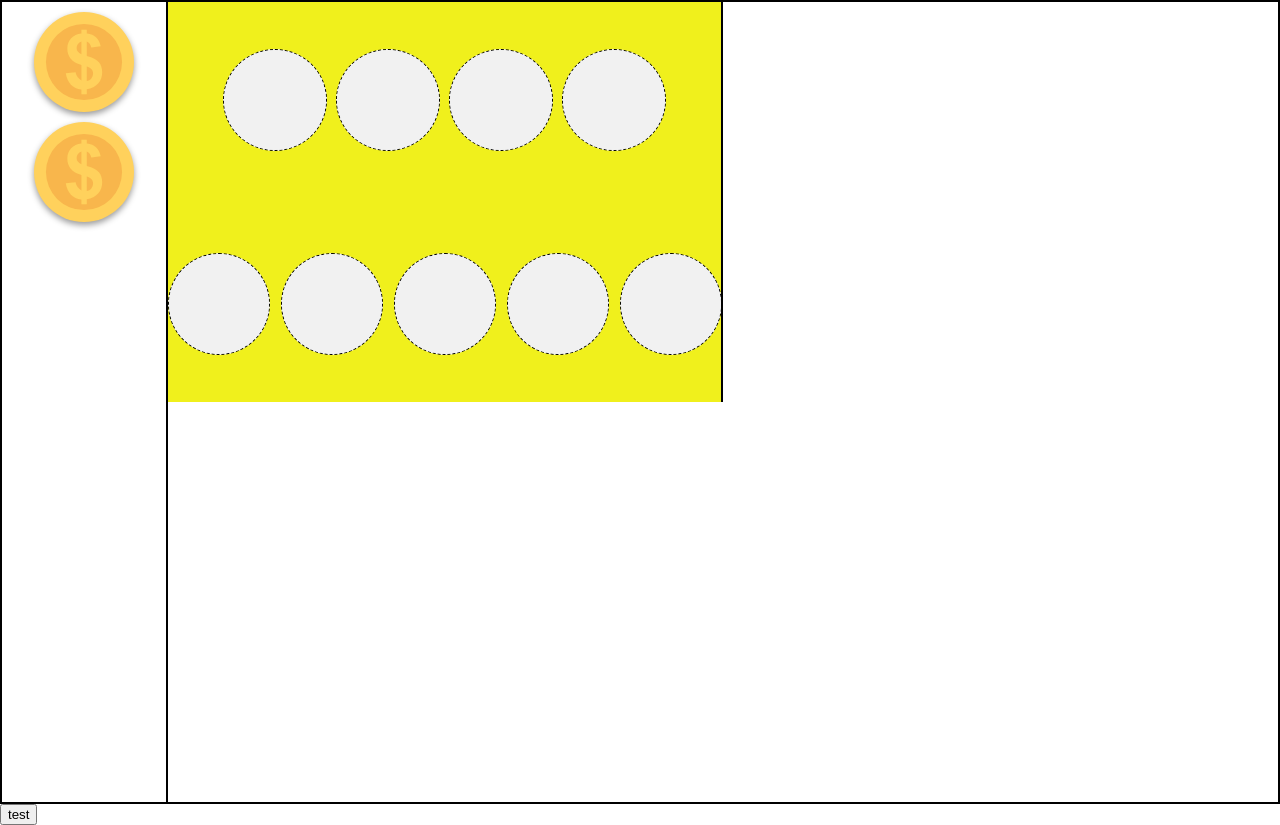
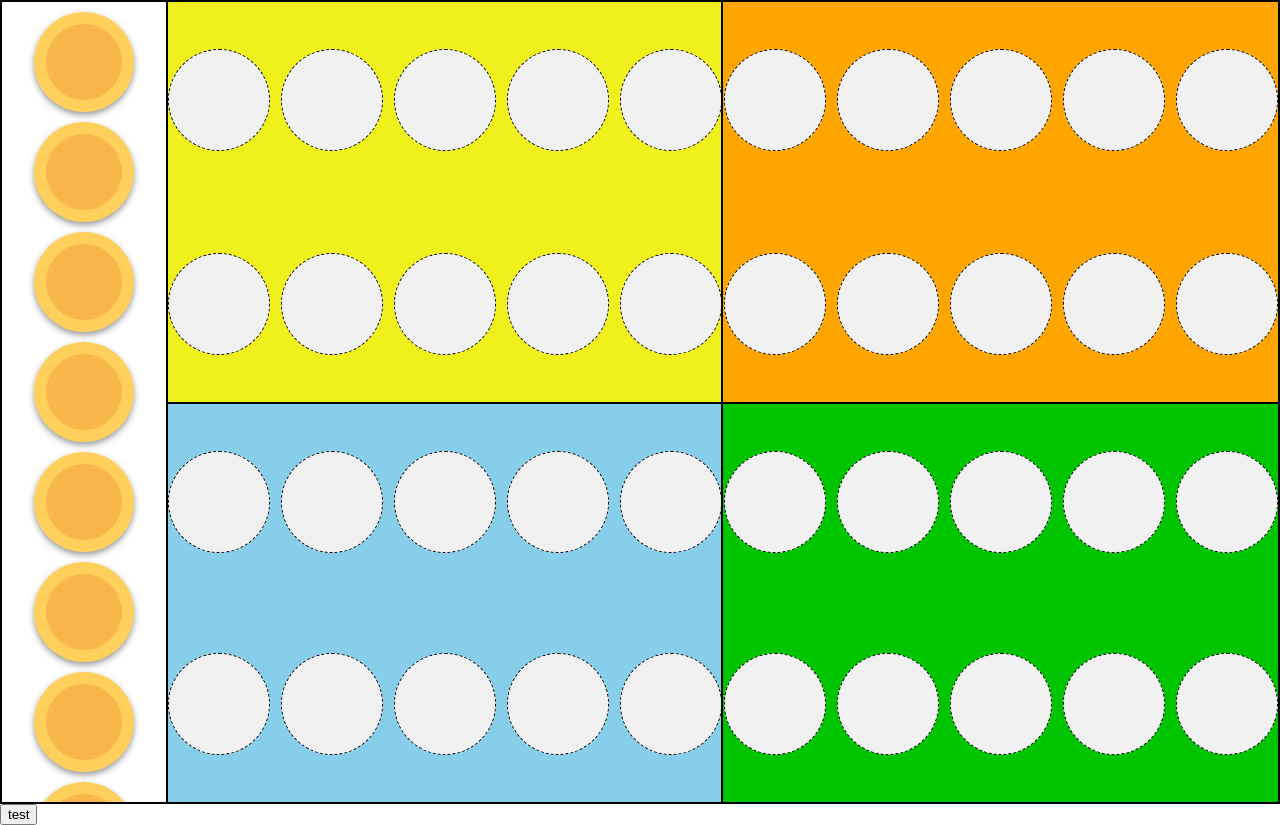
Before and after one commit to zokizuan/scriptAngular, an Angular app: page / in a window 1280 px wide. Built offline with nearby package versions, Linux system fonts and the light colour scheme.

Commit message:
still testing

```diff
--- a/src/app/components/board/board.component.html
+++ b/src/app/components/board/board.component.html
@@ -1,32 +1,35 @@
-<div class="parent">
+<div class="parent" cdkDropListGroup>
+
   <div class="side_container example-list">
-    <div  cdkDropList id="coinContainer" [cdkDropListData]="coins" [cdkDropListConnectedTo]="['board_1']" class="image_container" (cdkDropListDropped)="drop($event)">
+    <div  cdkDropList id="coinContainer" [cdkDropListData]="coins"  class="image_container" (cdkDropListDropped)="drop($event)">
       <ng-container *ngFor="let coin of coins; let i= index">
+        <!-- <div *ngIf="coin.includes('yellow')"> -->
           <div cdkDrag class="coin">
             <svg xmlns="http://www.w3.org/2000/svg" xml:space="preserve" viewBox="0 0 508 508">
               <circle cx="254" cy="254" r="254" style="fill:#ffd15c"/>
               <circle cx="254" cy="254" r="193.2" style="fill:#f8b64c"/>
-            <path d="M222.3 332.1c-5.5-7.3-9.3-16-11.3-26l-49.3 5.3c3.8 24.8 12.5 44 26 57.6 13.6 13.6 31.3 21.7 53 24.3V418h27.4v-25.7c24.5-3.5 43.7-13.1 57.5-28.7s20.7-34.8 20.7-57.6c0-20.4-5.5-37.1-16.4-50.1s-31.5-23.6-61.7-31.8v-73.8c12.2 5.3 19.8 15.4 22.6 30.2l47.8-6.2c-3.3-18.9-10.8-33.9-22.6-45.2-11.8-11.3-27.7-18.1-47.8-20.5V90h-27.4v18.7c-21.6 2.1-39 10.2-52 24.3-13 14-19.5 31.4-19.5 52 0 20.4 5.8 37.7 17.3 52s29.6 24.9 54.3 32v79c-6.9-3.3-13.1-8.6-18.6-15.9zm45.9-55.1c11.3 3.3 19.5 8 24.4 14.1 5 6.1 7.5 13.4 7.5 21.8 0 9.4-3 17.6-8.9 24.6s-13.6 11.4-23 13.1V277zm-45.7-75.8c-4-5.7-6-11.9-6-18.6 0-7.3 2.2-14 6.6-20 4.4-6 10.3-10.3 17.7-12.8v65.3c-8.2-3.5-14.3-8.1-18.3-13.9z" style="fill:#ffd15c"/>
             </svg>
           </div>
+        <!-- </div>         -->
       </ng-container>
     </div>
   </div>
 
-  <div cdkDropList id="board_1" [cdkDropListData]="emptyarray" [cdkDropListConnectedTo]="['coinContainer']" class="container_1" (cdkDropListDropped)="drop($event)">
+
+
+<!--   <div cdkDropList id="board_1" [cdkDropListData]="emptyarray" [cdkDropListConnectedTo]="['coinContainer']" (cdkDropListDropped)="drop($event)" class="container_1" >
     <div class="row_container">
       <div class="row_1">
-        <div *ngFor="let item of emptyarray" cdkDrag class="drop_box" id="drop_box_1">
+        <ng-container *ngFor="let x of [].constructor(5); let i= index">
+          <div  class="drop_box">
+            <div *ngFor="let item of emptyarray" cdkDrag id="drop_box_1">
                 <svg xmlns="http://www.w3.org/2000/svg" xml:space="preserve" viewBox="0 0 508 508">
                   <circle cx="254" cy="254" r="254" style="fill:#ffd15c"/>
                   <circle cx="254" cy="254" r="193.2" style="fill:#f8b64c"/>
-            <path d="M222.3 332.1c-5.5-7.3-9.3-16-11.3-26l-49.3 5.3c3.8 24.8 12.5 44 26 57.6 13.6 13.6 31.3 21.7 53 24.3V418h27.4v-25.7c24.5-3.5 43.7-13.1 57.5-28.7s20.7-34.8 20.7-57.6c0-20.4-5.5-37.1-16.4-50.1s-31.5-23.6-61.7-31.8v-73.8c12.2 5.3 19.8 15.4 22.6 30.2l47.8-6.2c-3.3-18.9-10.8-33.9-22.6-45.2-11.8-11.3-27.7-18.1-47.8-20.5V90h-27.4v18.7c-21.6 2.1-39 10.2-52 24.3-13 14-19.5 31.4-19.5 52 0 20.4 5.8 37.7 17.3 52s29.6 24.9 54.3 32v79c-6.9-3.3-13.1-8.6-18.6-15.9zm45.9-55.1c11.3 3.3 19.5 8 24.4 14.1 5 6.1 7.5 13.4 7.5 21.8 0 9.4-3 17.6-8.9 24.6s-13.6 11.4-23 13.1V277zm-45.7-75.8c-4-5.7-6-11.9-6-18.6 0-7.3 2.2-14 6.6-20 4.4-6 10.3-10.3 17.7-12.8v65.3c-8.2-3.5-14.3-8.1-18.3-13.9z" style="fill:#ffd15c"/>
                 </svg>
             </div>
-        <div  class="drop_box" id="drop_box_2"></div>
-        <div  class="drop_box" id="drop_box_3"></div>
-        <div  class="drop_box" id="drop_box_4"></div>
-        <div  class="drop_box" id="drop_box_5"></div>
+          </div>
+        </ng-container>
       </div>
       <div class="row_2">
         <div  class="drop_box" id="drop_box_6"></div>
@@ -36,33 +39,29 @@
         <div  class="drop_box" id="drop_box_10"></div>
       </div>
     </div>
-    <div class="coins" *ngFor="let item of emptyarray" cdkDrag>
-      <div  class="drop_box" >
+  </div> -->
+  <ng-container *ngFor="let colorArr of TotalBoard; let i= index">
+  <div class="container_{{i+1}}">
+    <div class="row_container">
+      <ng-container *ngFor="let x of [].constructor(2); let i= index">
+        <div class="row_{{i+1}}">
+          <ng-container *ngFor="let x of [].constructor(5); let i= index">
+            <div  cdkDropList [cdkDropListData]="colorArr" (cdkDropListDropped)="drop($event)"  class="drop_box">
+              <div *ngFor="let item of colorArr" cdkDrag>
+                  <div >
                     <svg xmlns="http://www.w3.org/2000/svg" xml:space="preserve" viewBox="0 0 508 508">
                       <circle cx="254" cy="254" r="254" style="fill:#ffd15c"/>
                       <circle cx="254" cy="254" r="193.2" style="fill:#f8b64c"/>
-          <path d="M222.3 332.1c-5.5-7.3-9.3-16-11.3-26l-49.3 5.3c3.8 24.8 12.5 44 26 57.6 13.6 13.6 31.3 21.7 53 24.3V418h27.4v-25.7c24.5-3.5 43.7-13.1 57.5-28.7s20.7-34.8 20.7-57.6c0-20.4-5.5-37.1-16.4-50.1s-31.5-23.6-61.7-31.8v-73.8c12.2 5.3 19.8 15.4 22.6 30.2l47.8-6.2c-3.3-18.9-10.8-33.9-22.6-45.2-11.8-11.3-27.7-18.1-47.8-20.5V90h-27.4v18.7c-21.6 2.1-39 10.2-52 24.3-13 14-19.5 31.4-19.5 52 0 20.4 5.8 37.7 17.3 52s29.6 24.9 54.3 32v79c-6.9-3.3-13.1-8.6-18.6-15.9zm45.9-55.1c11.3 3.3 19.5 8 24.4 14.1 5 6.1 7.5 13.4 7.5 21.8 0 9.4-3 17.6-8.9 24.6s-13.6 11.4-23 13.1V277zm-45.7-75.8c-4-5.7-6-11.9-6-18.6 0-7.3 2.2-14 6.6-20 4.4-6 10.3-10.3 17.7-12.8v65.3c-8.2-3.5-14.3-8.1-18.3-13.9z" style="fill:#ffd15c"/>
                     </svg>
                   </div>
-
               </div>
-  </div>
-  <!-- <ng-container *ngFor="let x of [].constructor(4); let i= index">
-  <div cdkDropList id="board_{{i+1}}" #boards="cdkDropList" [cdkDropListData]="emptyarray" [cdkDropListConnectedTo]="[coinContainer]" class="container_{{i+1}}" (cdkDropListDropped)="drop($event)">
-
-    <div class="row_container">
-      <ng-container *ngFor="let x of [].constructor(2); let i= index">
-        <div class="row_{{i+1}}">
-          <ng-container *ngFor="let item of emptyarray; let i= index">
-            <div  class="drop_box" id="drop_box_{{i+1}}">
-
             </div>
           </ng-container>
         </div>
       </ng-container>
     </div>
   </div>
-</ng-container> -->
+</ng-container>
 </div>
 
 <button (click)="test()">test</button>
--- a/src/app/components/board/board.component.scss
+++ b/src/app/components/board/board.component.scss
@@ -1,3 +1,12 @@
+
+.circle {
+  border-radius: 50%;
+  height: 100px;
+  width: 100px;
+}
+
+
+
 
 .example-list {
   max-width: 100%;
@@ -37,6 +46,7 @@
   grid-template-rows: repeat(2, 1fr);
   grid-column-gap: 0px;
   grid-row-gap: 0px;
+  position: abs($number: 0);
   height: 100vh;
   border: 2px black solid;
 }
@@ -45,7 +55,7 @@
   border-right: 2px black solid;
   grid-area: 1 / 1 / 3 / 2;
   height: 100%;
-  overflow-y: hidden;
+  overflow-y: scroll;
 }
 
 .side_container svg {
--- a/src/app/components/board/board.component.ts
+++ b/src/app/components/board/board.component.ts
@@ -1,5 +1,8 @@
 import { CdkDragDrop, moveItemInArray, transferArrayItem } from '@angular/cdk/drag-drop';
 import { Component, OnInit } from '@angular/core';
+
+
+
 @Component({
   selector: 'app-board',
   templateUrl: './board.component.html',
@@ -7,35 +10,55 @@ import { Component, OnInit } from '@angular/core';
 })
 export class BoardComponent implements OnInit {
 
-  constructor() { }
+  // function to generate coins
+  CoinArrayGenerator = (coinsConfig: object) => {
+    return Object.entries(coinsConfig).map(([k, v]) => {
+      let arr: string[] = []
+      for (let i = 1; i < (v + 1); i++) {
+        arr.push(k + "_coin-" + i)
+      }
+      return arr
+    }).flat()
+  }
+  constructor() {
+
+  }
 
   ngOnInit(): void {
   }
+  coinsConfig = {
+    yellow: 10,
+    red: 10,
+    blue: 10,
+    green: 10
+  };
 
-  done = ['Get up', 'Brush teeth', 'Take a shower', 'Check e-mail', 'Walk dog'];
-  coins = [
-    'coin1',
-    'coin2'
-  ];
-  emptyarray = [] as string[];
+  coins = this.CoinArrayGenerator(this.coinsConfig);
+  YellowArr = [] as any[];
+  GreenArr = [] as any[];
+  BlueArr = [] as any[];
+  RedArr = [] as any[];
+  TotalBoard = [this.GreenArr, this.RedArr, this.BlueArr, this.YellowArr];
   test() {
-    console.log("array: "+ this.emptyarray);
+    console.log(this.YellowArr, this.GreenArr, this.BlueArr, this.RedArr);
   }
   drop(event: CdkDragDrop<string[]>) {
     console.log(event);
     if (event.previousContainer === event.container) {
       moveItemInArray(event.container.data, event.previousIndex, event.currentIndex);
-
-    }else {
+    } else {
       transferArrayItem(
         event.previousContainer.data,
         event.container.data,
         event.previousIndex,
         event.currentIndex,
       );
-    console.log(event);
-
+      console.log(
+        event.previousContainer.data,
+        event.container.data,
+        event.previousIndex,
+        event.currentIndex,
+      );
     }
   }
-
 }
```
Lines whose indentation alone changed are shown as unchanged.
